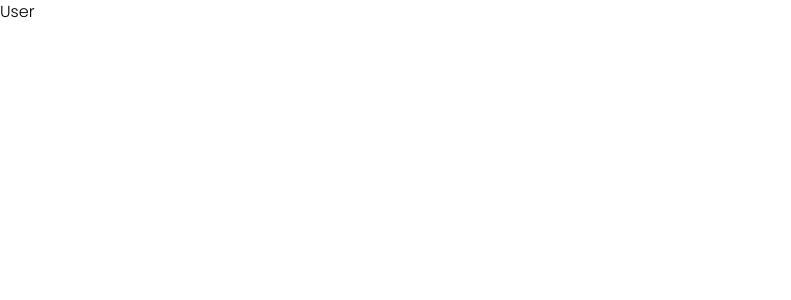
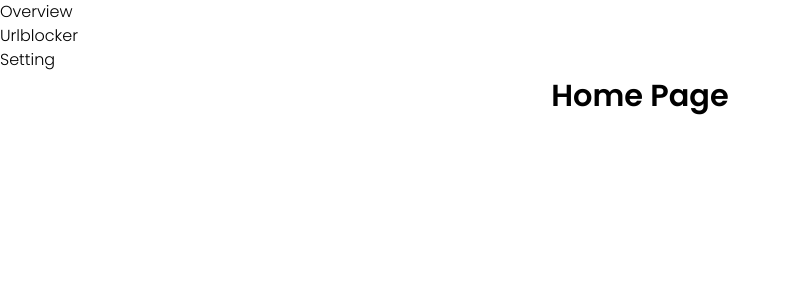
Before and after one commit to TieuVanHien/booking-system, a Next.js app in the folder client/: page /user in a window 1280 px wide. Shown: the top 300 px of the page, without its empty margins (0-791 px from the left). Built offline with nearby package versions, Linux system fonts and the light colour scheme.

Commit message:
created sidebar and related components

```diff
--- /dev/null
+++ b/client/components/blocker.tsx
@@ -0,0 +1,7 @@
+import React from 'react';
+
+const Setting = () => {
+  return <div>Setting</div>;
+};
+
+export default Setting;
--- /dev/null
+++ b/client/components/index.ts
@@ -0,0 +1,6 @@
+import Overview from './overview';
+import Blocker from './blocker';
+import Setting from './setting';
+import Sidebar from './sidebar';
+
+export { Overview, Blocker, Setting, Sidebar };
--- /dev/null
+++ b/client/components/overview.tsx
@@ -0,0 +1,7 @@
+import React from 'react';
+
+const Overview = () => {
+  return <div>Overview</div>;
+};
+
+export default Overview;
--- /dev/null
+++ b/client/components/setting.tsx
@@ -0,0 +1,7 @@
+import React from 'react';
+
+const Setting = () => {
+  return <div>Setting</div>;
+};
+
+export default Setting;
--- /dev/null
+++ b/client/components/sidebar.tsx
@@ -0,0 +1,21 @@
+import React, { Dispatch, SetStateAction } from 'react';
+
+interface SidebarProps {
+  setSelectedLink: Dispatch<SetStateAction<string>>;
+}
+
+const Sidebar: React.FC<SidebarProps> = ({ setSelectedLink }) => {
+  const handleLinkClick = (link: string) => {
+    setSelectedLink(link);
+  };
+
+  return (
+    <aside>
+      <p onClick={() => handleLinkClick('overview')}>Overview</p>
+      <p onClick={() => handleLinkClick('urlblocker')}>Urlblocker</p>
+      <p onClick={() => handleLinkClick('setting')}>Setting</p>
+    </aside>
+  );
+};
+
+export default Sidebar;
--- a/client/pages/user.tsx
+++ b/client/pages/user.tsx
@@ -1,7 +1,31 @@
-import React from 'react';
+import React, { useState } from 'react';
+import { Overview, Setting, Blocker, Sidebar } from '@/components/index';
 
-const User = () => {
-  return <div>User</div>;
+const User: React.FC = () => {
+  const [selectedLink, setSelectedLink] = useState('');
+
+  const renderContent = () => {
+    switch (selectedLink) {
+      case 'overview':
+        return <Overview />;
+      case 'urlblocker':
+        return <Blocker />;
+      case 'setting':
+        return <Setting />;
+      default:
+        return null;
+    }
+  };
+
+  return (
+    <div>
+      <Sidebar setSelectedLink={setSelectedLink} />
+      <main>
+        <h1>Home Page</h1>
+        {renderContent()}
+      </main>
+    </div>
+  );
 };
 
 export default User;
```
